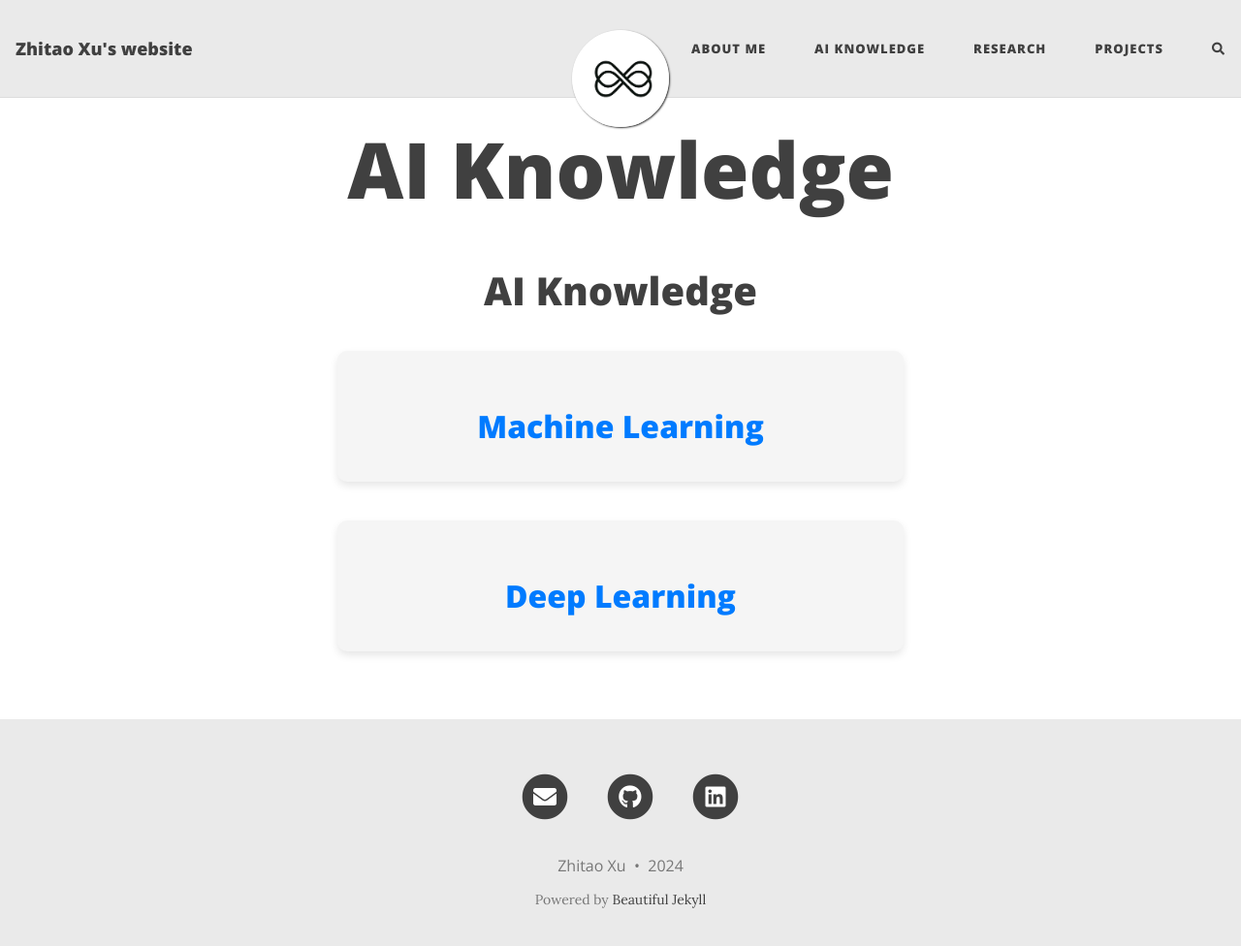
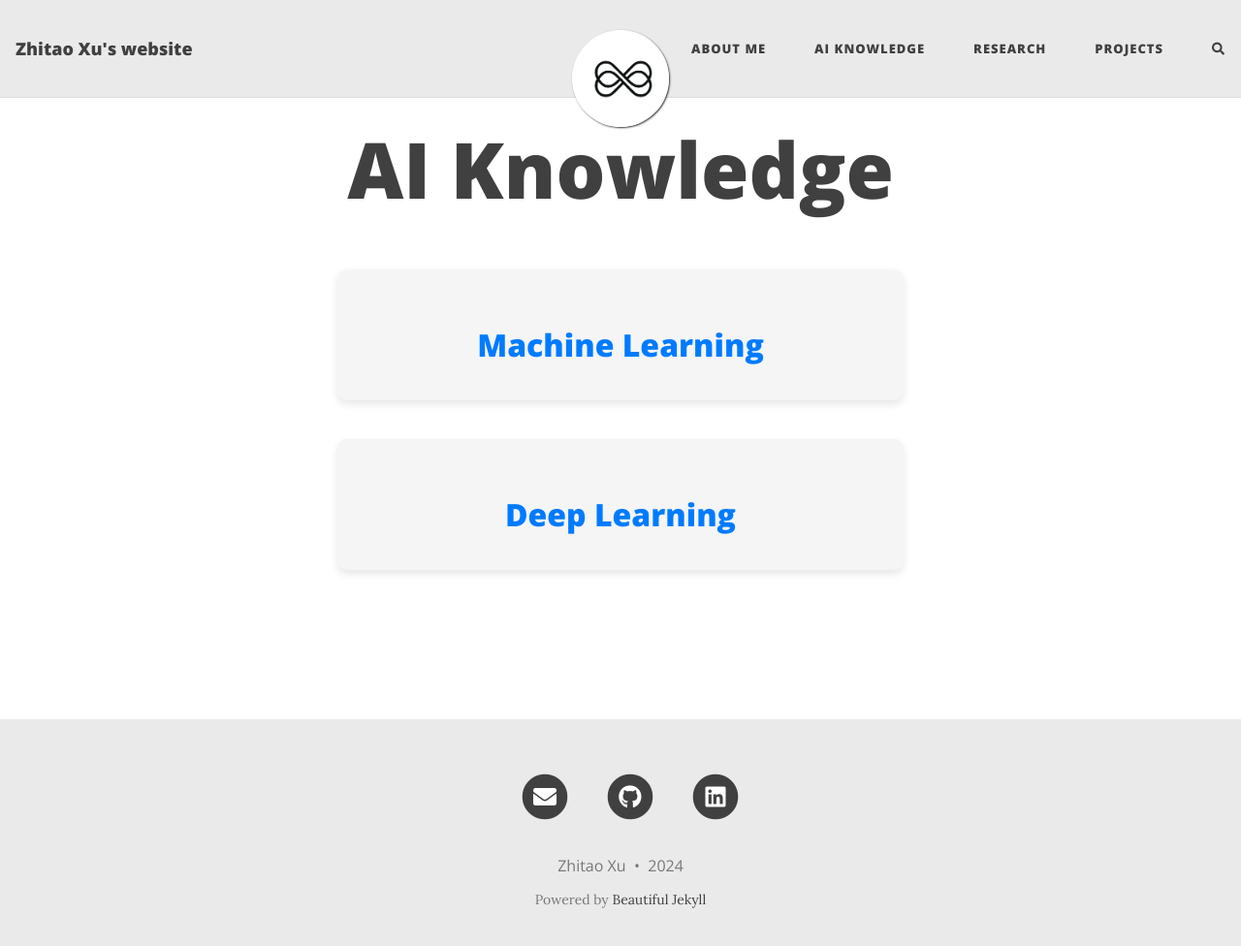
Before and after one commit to HerrXu01/herrxu01.github.io, a Jekyll site: the page built from ai-knowledge/index.md, in a window 1280 px wide and 989 px high. Shown: the top 976 px of the window at 97% size. Built offline with Jekyll 4.4.1, drawn with Linux system fonts in a browser that asks for light colours; comment, search, counter and statistics services are not loaded.

Commit message:
delete extra titles

```diff
--- a/ai-knowledge/index.md
+++ b/ai-knowledge/index.md
@@ -2,8 +2,6 @@
 layout: page
 title: AI Knowledge
 ---
-
-<h1>AI Knowledge</h1>
 
 <div class="course-cards">
   <!-- Machine Learning Card -->
```
